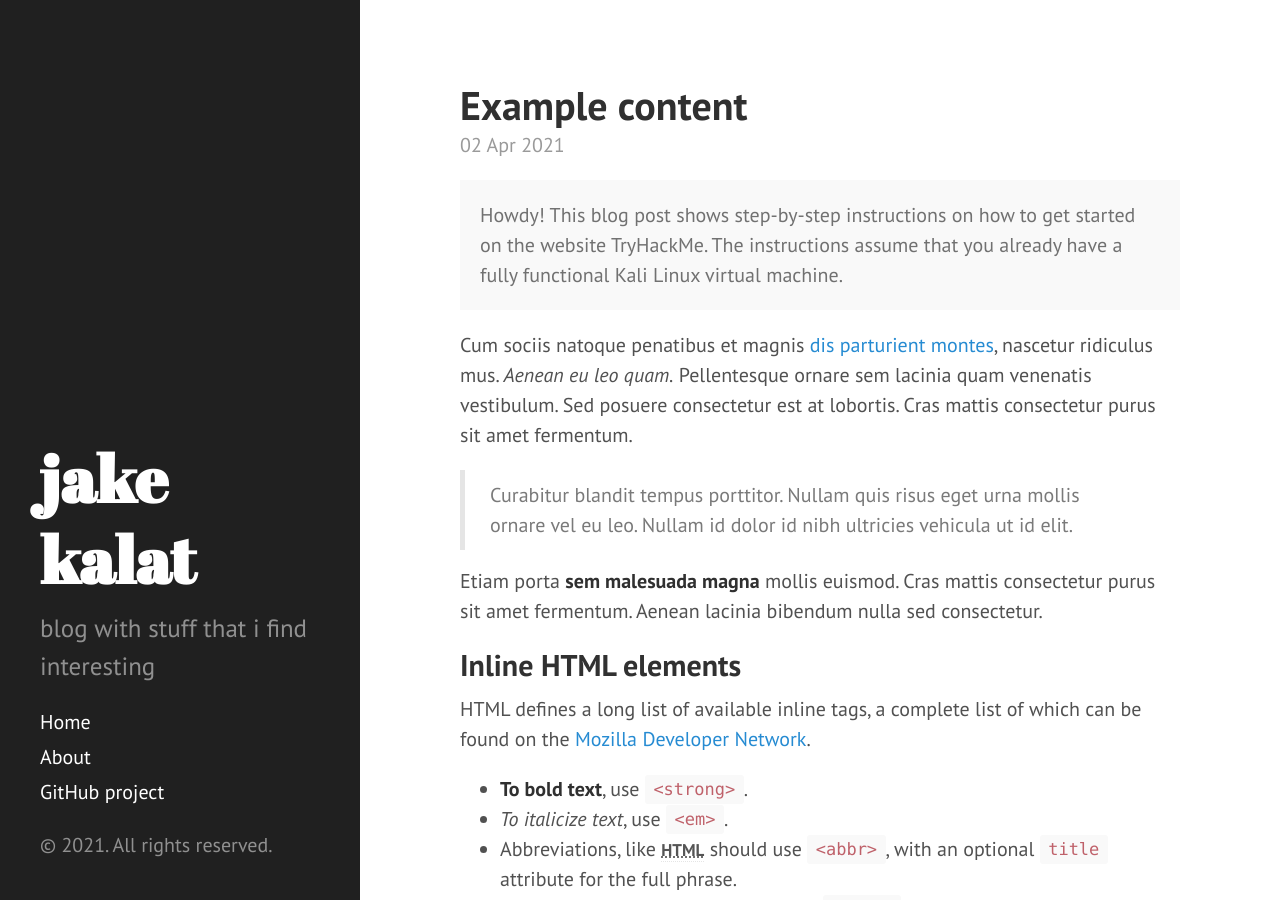
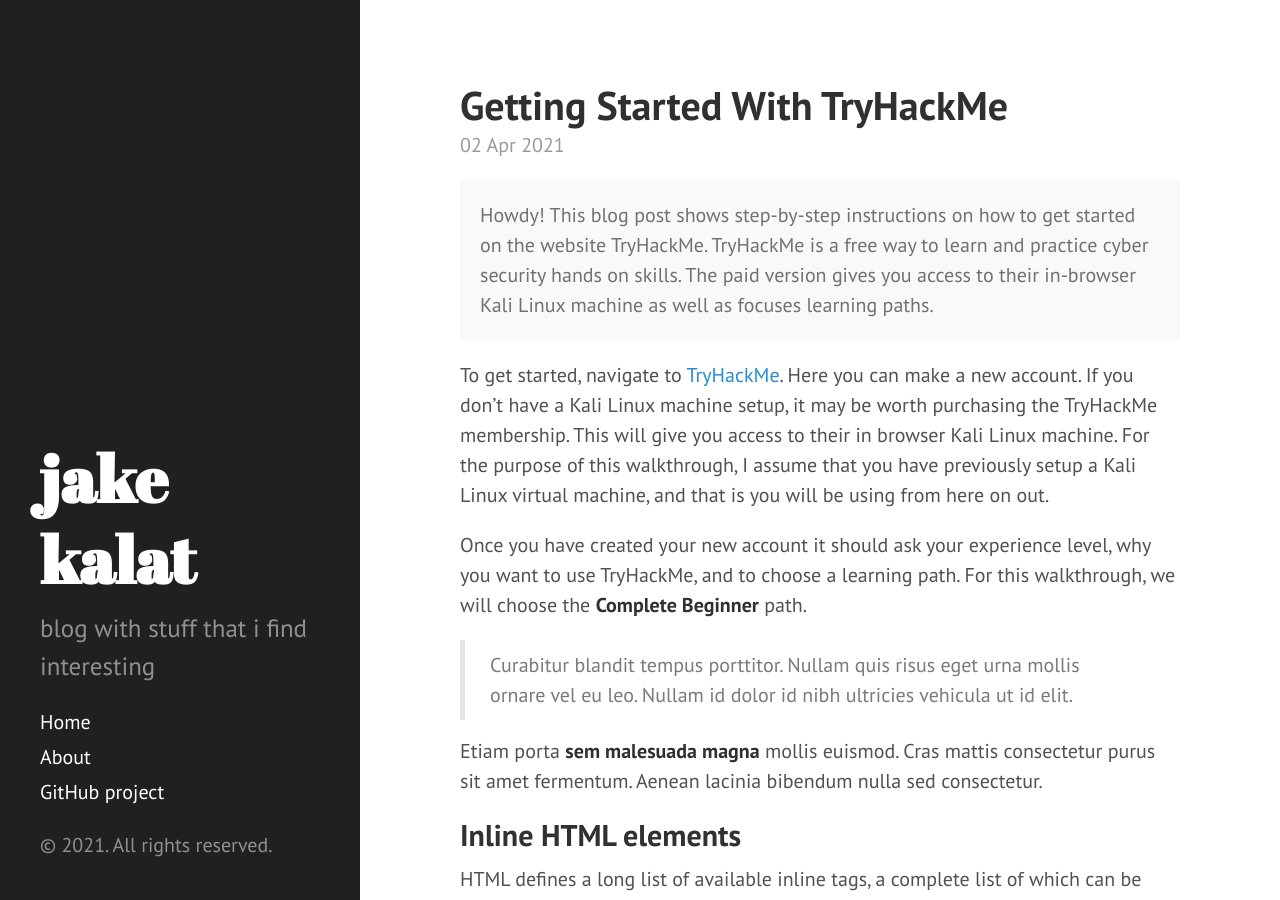
Before and after one commit to jacobkalat/jacobkalat.github.io, a Jekyll site: the page built from _posts/2021-04-02-example-content.md, in a window 1280 px wide and 900 px high. Built offline with Jekyll 4.4.1, drawn with Linux system fonts in a browser that asks for light colours; Markdown is read by kramdown in place of the engine named in the settings.

Commit message:
adds image

```diff
--- a/_posts/2021-04-02-example-content.md
+++ b/_posts/2021-04-02-example-content.md
@@ -1,14 +1,16 @@
 ---
 layout: post
-title: Example content
+title: Getting Started With TryHackMe
 ---
 
 
 <div class="message">
-  Howdy! This blog post shows step-by-step instructions on how to get started on the website TryHackMe. The instructions assume that you already have a fully functional Kali Linux virtual machine.
+  Howdy! This blog post shows step-by-step instructions on how to get started on the website TryHackMe. TryHackMe is a free way to learn and practice cyber security hands on skills. The paid version gives you access to their in-browser Kali Linux machine as well as focuses learning paths.
 </div>
 
-Cum sociis natoque penatibus et magnis <a href="#">dis parturient montes</a>, nascetur ridiculus mus. *Aenean eu leo quam.* Pellentesque ornare sem lacinia quam venenatis vestibulum. Sed posuere consectetur est at lobortis. Cras mattis consectetur purus sit amet fermentum.
+To get started, navigate to <a href="https://tryhackme.com">TryHackMe</a>. Here you can make a new account. If you don't have a Kali Linux machine setup, it may be worth purchasing the TryHackMe membership. This will give you access to their in browser Kali Linux machine. For the purpose of this walkthrough, I assume that you have previously setup a Kali Linux virtual machine, and that is you will be using from here on out.
+
+Once you have created your new account it should ask your experience level, why you want to use TryHackMe, and to choose a learning path. For this walkthrough, we will choose the **Complete Beginner** path.
 
 > Curabitur blandit tempus porttitor. Nullam quis risus eget urna mollis ornare vel eu leo. Nullam id dolor id nibh ultricies vehicula ut id elit.
 
@@ -89,7 +91,7 @@ Integer posuere erat a ante venenatis dapibus posuere velit aliquet. Morbi leo r
 
 Quisque consequat sapien eget quam rhoncus, sit amet laoreet diam tempus. Aliquam aliquam metus erat, a pulvinar turpis suscipit at.
 
-![placeholder](http://placehold.it/800x400 "Large example image")
+![placeholder](/img/tryhackme/complete-beginner.png "Complete Beginner path")
 ![placeholder](http://placehold.it/400x200 "Medium example image")
 ![placeholder](http://placehold.it/200x200 "Small example image")
 
```
Also changed, not shown: img/tryhackme/complete-beginner.png (added).
